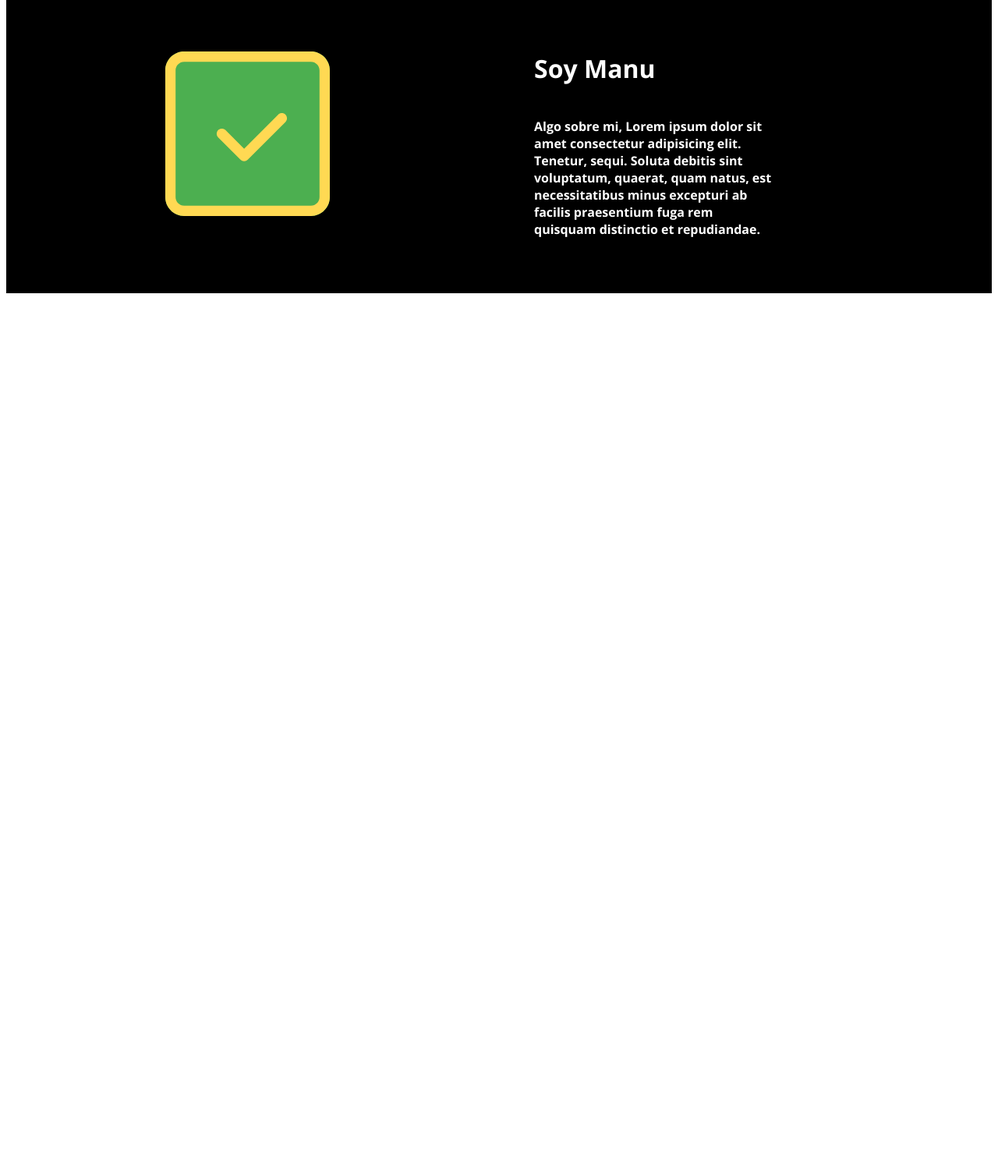
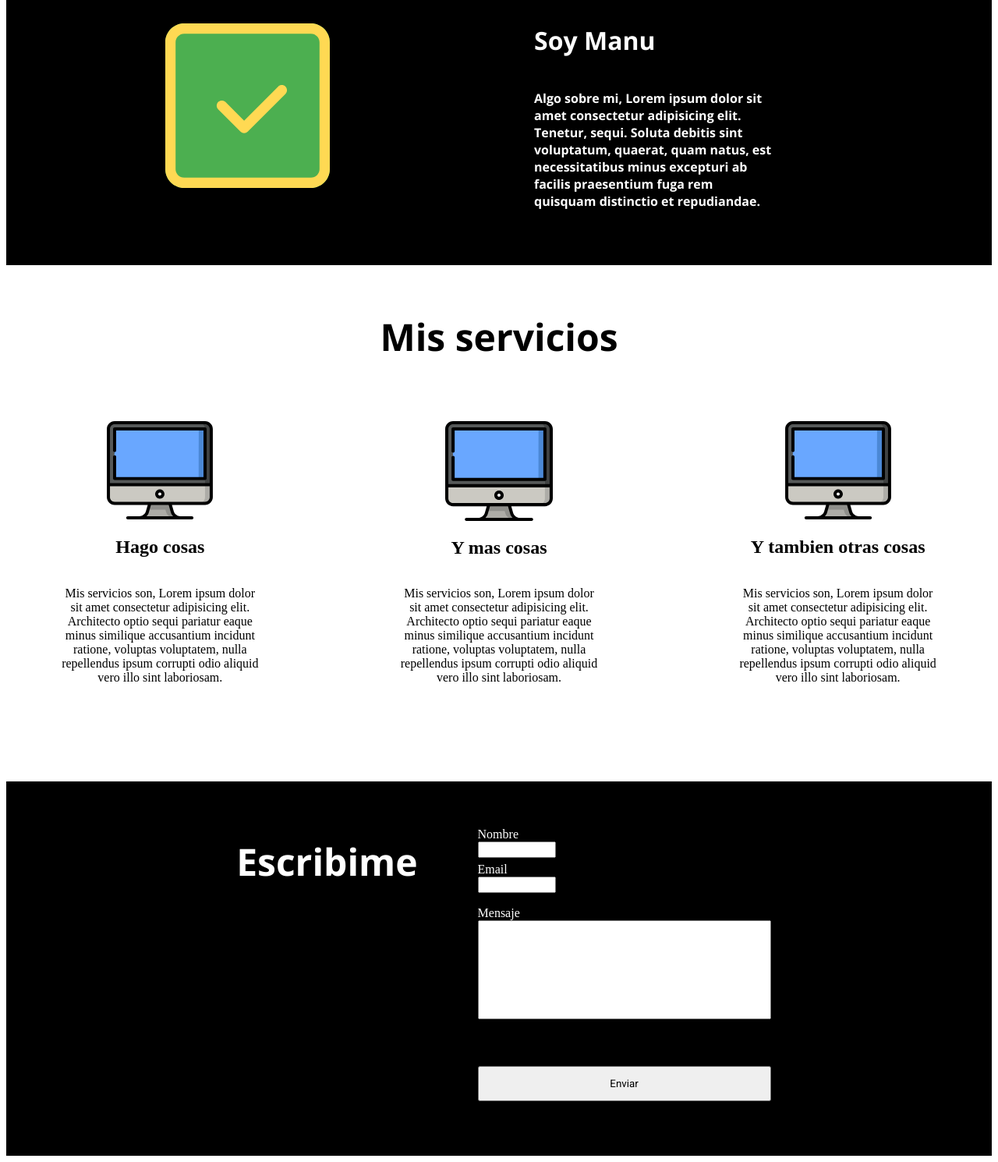
Before and after one commit to EmanuelRamos98/desafio-m3, a plain HTML site: page index.html in a window 1280 px wide. Shown: the part 545-2035 px from the top of the page at 78% size. Before the commit the page ends 929 px from the top, so only its background shows below. Drawn offline with nearby package versions, Linux system fonts and the light colour scheme.

Commit message:
Tercer Commit

```diff
--- a/index.css
+++ b/index.css
@@ -1,3 +1,4 @@
+
 .body{
     margin: 0;
     box-sizing: border-box;
@@ -186,3 +187,125 @@
         justify-content: start;
     }
 }
+
+/* Seccion 2*/
+.seccion-2{
+    display: flex;
+    flex-direction: column;
+    align-items: center;
+    padding: 60px 0px;
+}
+@media (min-width: 1000px) {
+    .seccion-2{
+        padding: 59px 0px 108px 0px ;
+    }
+}
+.subtitulo-secc-2{
+    font-size: 32px;
+    font-family: "Open Sans", sans-serif;
+}
+@media (min-width: 1000px){
+    .subtitulo-secc-2{
+        padding: 0px 0px 75px 0px;
+        margin: 0px;
+        font-size: 48px;
+    }
+}
+.div-servicios{
+    display: flex;
+    flex-direction: column;
+    align-items: center;
+    width: 262px;
+    text-align: center;
+    justify-content: space-around;
+}
+@media (min-width: 1000px){
+    .servicios{
+        width: 100%;
+        display: flex;
+        justify-content: space-around;
+        flex-direction: row;
+        gap: 0px 40px;
+    }
+}
+.imagen-pc{
+    width: 138px;
+    height: 128px;
+}
+
+/*Contacto*/
+.contacto{
+    display: flex;
+    flex-direction: column;
+    justify-content: center;
+    align-items: center;
+    padding: 70px 0px;
+    background-color: black;
+    color: white;
+}
+@media(min-width:1000px){
+    .contacto{
+        display: grid;
+        grid-template-columns: 0.8fr 1fr;
+        gap: 0px 77px;
+    }
+}
+.titulo-escribime{
+    width: 100%;
+    height: 55px;
+    display: flex;
+    justify-content: center;
+}
+.escribime{
+    margin: 0px;
+    margin-bottom: 42px;
+    font-family: "Open Sans", sans-serif;
+}
+@media(min-width:1000px){
+    .titulo-escribime{
+        display: flex;
+        justify-content: right;
+        height: 100%;
+    }
+    .escribime{
+        font-size: 48px;
+    }
+}
+.formulario{
+    width: 355px;
+    display: flex;
+    flex-direction: column;
+}
+.fieldset{
+    width: 100px;
+    height: 45px;
+    display: flex;
+    flex-direction: column;
+    justify-content: center;
+}
+.input-text{
+    height: 45px;
+    margin-bottom: 27px;
+}
+.textarea{
+    font-size: 32px
+}
+.boton{
+    margin-top: 60px;
+    width: 100%;
+    height: 45px;
+    display: flex;
+    justify-content: center;
+    align-items: center;
+    font-family: "Roboto", sans-serif;
+}
+@media(min-width: 1000px){
+    .formulario{
+        width: 376px;
+    }
+}
+.textarea{
+    height: 115px;
+    resize: none;
+    padding: 5px 2px;
+}
--- a/index.html
+++ b/index.html
@@ -11,7 +11,7 @@
     <title>Desafio Modulo 3</title>
 </head>
 <body>
-<--Header-->
+<!--Header-->
     <header class="header">
         <img class="logo" src="./img/logo.png" alt="logo-dev">
         <nav class="nav-mobil">
@@ -21,11 +21,11 @@
         </nav>
         <nav class="nav-pc">
             <a href="#quien-soy" class="nav-pc-a">Quien Soy</a>
-            <a href="servicios" class="nav-pc-a">Servicios</a>
-            <a href="formulario" class="nav-pc-a">Escribime</a>
+            <a href="#servicios" class="nav-pc-a">Servicios</a>
+            <a href="#formulario" class="nav-pc-a">Escribime</a>
         </nav>
     </header>
-<--Main-->
+<!--Main-->
     <main class="main">
         <div class="main-div-principal">
             <div class="primer-div">
@@ -36,7 +36,7 @@
             </div>
         </div>
     </main>
-
+<!--Seccion 1-->
     <section class="seccion-1" id="quien-soy">
         <div class="primer-div-secc-1">
             <h2 class="subtitulo">Soy Manu</h2>
@@ -48,7 +48,50 @@
             <img src="./img/check (1) 1.svg" alt="check" class="imagen-check">
         </div>
     </section>
-
+<!--Seccion 2-->
+    <section class="seccion-2" id="servicios">
+        <h2 class="subtitulo-secc-2">Mis servicios</h2>
+        <div class="servicios">
+            <div class="div-servicios">
+                <img src="./img/pc-icon.svg" alt="pc" class="imagen-pc">
+                <h2>Hago cosas</h2>
+                <div class="parrafo-secc-2">
+                    <p>Mis servicios son, Lorem ipsum dolor sit amet consectetur adipisicing elit. Architecto optio sequi pariatur eaque minus similique accusantium incidunt ratione, voluptas voluptatem, nulla repellendus ipsum corrupti odio aliquid vero illo sint laboriosam.</p>
+                </div>
+            </div>
+            <div class="div-servicios">
+                <img src="./img/pc-icon.svg" alt="pc" class="imagen=pc">
+                <h2>Y mas cosas</h2>
+                <p>Mis servicios son, Lorem ipsum dolor sit amet consectetur adipisicing elit. Architecto optio sequi pariatur eaque minus similique accusantium incidunt ratione, voluptas voluptatem, nulla repellendus ipsum corrupti odio aliquid vero illo sint laboriosam.</p>
+            </div>
+            <div class="div-servicios">
+                <img src="./img/pc-icon.svg" alt="pc" class="imagen-pc">
+                <h2>Y tambien otras cosas</h2>
+                <p>Mis servicios son, Lorem ipsum dolor sit amet consectetur adipisicing elit. Architecto optio sequi pariatur eaque minus similique accusantium incidunt ratione, voluptas voluptatem, nulla repellendus ipsum corrupti odio aliquid vero illo sint laboriosam.</p>
+            </div>
+        </div>
+    </section>
+<!--Contacto-->
+    <section class="contacto">
+        <div class="titulo-escribime">
+            <h2 class="escribime">Escribime</h2>
+        </div>
+        <div class="formulario" id="formulario">
+            <div class="fieldset">
+                <label for="nombre" class="label">Nombre</label>
+                <input type="text" class="input-text">
+            </div>
+            <div class="fieldset">
+                <label for="email" class="label">Email</label>
+                <input class="input-text" id="email" type="text">
+            </div>
+                <label for="mensaje" class="label">Mensaje</label>
+                <textarea name="Mensaje" id="mensaje" class="textarea"></textarea>
+            <div class="boton-enviar">
+                <button class="boton">Enviar</button>
+            </div>
+        </div>
+    </section>
 
 </body>
 </html>
```
Also changed, not shown: img/pc-icon.svg (added).
